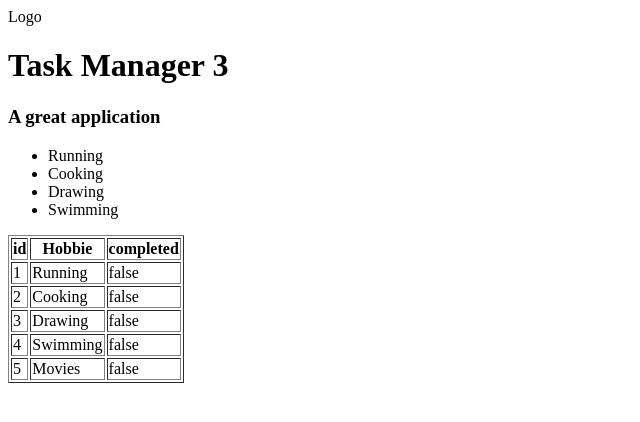
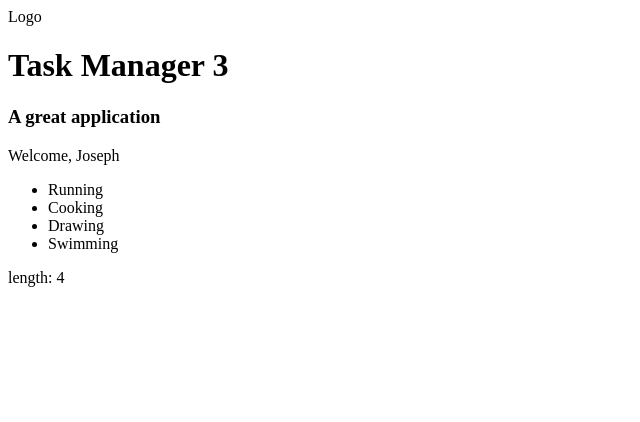
Before and after one commit to AllanAcostaM/Task_Manager, a React (Vite) app: page / in a window 1280 px wide. Shown: the top 422 px of the page, without its empty margins (0-640 px from the left). Built offline with nearby package versions, Linux system fonts and the light colour scheme.

Commit message:
React: Templates condicionales

```diff
--- a/src/App.jsx
+++ b/src/App.jsx
@@ -1,18 +1,14 @@
-import "./app.css"
+import "./app.css";
 import Header from "./components/Header";
 import TaskList from "./components/TaskList";
-import TaskTable from "./components/TaskTable";
-
 
 function App() {
   return (
     <>
-     <Header />
-     <TaskList />
-     <TaskTable />
+      <Header />
+      <TaskList />
     </>
-  )
+  );
 }
 
-
 export default App;
--- a/src/components/TaskList.jsx
+++ b/src/components/TaskList.jsx
@@ -3,17 +3,27 @@ const tasks = [
   { id: "2", text: "Cooking" },
   { id: "3", text: "Drawing" },
   { id: "4", text: "Swimming" },
-]
+];
 
+// const tasks = [];
 
 const TaskList = () => {
+  const username = "Joseph";
   return (
-   <ul> {
-     tasks.map((task) => (
+    <>
+      <p>Welcome, {username || "Guest"}</p>
+      {tasks.length < 0 ? (
+        <h1>No hay tareas</h1>
+      ) : (
+        <ul>
+          {tasks.map((task) => (
             <li key={task.id}>{task.text}</li>
           ))}
         </ul>
+      )}
+      {tasks.length > 0 && <p>length: {tasks.length}</p>}
+    </>
   );
 };
 
-export default TaskList
+export default TaskList;
--- a/src/components/TaskTable.jsx
+++ b/src/components/TaskTable.jsx
@@ -5,7 +5,6 @@ const tasks = [
   { id: "4", text: "Swimming", completed: false },
   { id: "5", text: "Movies", completed: false },
 ];
-
 
 const TaskTable = () => {
   return (
@@ -24,11 +23,11 @@ const TaskTable = () => {
             <td>{task.id}</td>
             <td>{task.text}</td>
             <td>{`${task.completed}`}</td>
-            </tr >
+          </tr>
         ))}
       </tbody>
     </table>
   );
 };
 
-export default TaskTable
+export default TaskTable;
```
Lines whose indentation alone changed are shown as unchanged.
